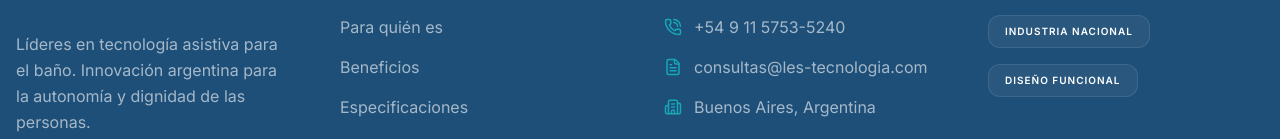
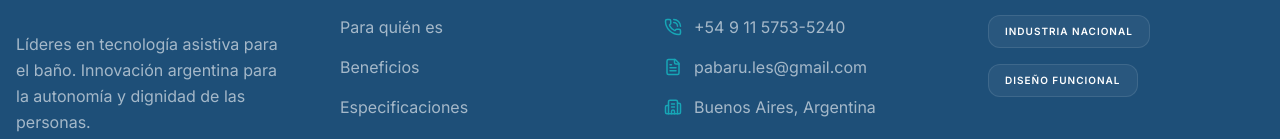
Before and after one commit to GabiiCata/les-lp-2, a React (Vite) app: page / in a window 1280 px wide. Shown: the part 8856-8995 px from the top of the page. Built offline with nearby package versions, Linux system fonts and the light colour scheme.

Commit message:
fix: update footer contact email

```diff
--- a/src/App.tsx
+++ b/src/App.tsx
@@ -712,7 +712,7 @@ const Footer = () => {
               <PhoneCall size={18} className="text-les-accent" />
               <a href="https://wa.me/5491157535240" target="_blank" rel="noopener noreferrer" className="hover:text-white transition-colors">+54 9 11 5753-5240</a>
             </li>
-            <li className="flex items-center gap-3"><FileText size={18} className="text-les-accent" /> consultas@les-tecnologia.com</li>
+            <li className="flex items-center gap-3"><FileText size={18} className="text-les-accent" /> pabaru.les@gmail.com</li>
             <li className="flex items-center gap-3"><Building2 size={18} className="text-les-accent" /> Buenos Aires, Argentina</li>
           </ul>
         </div>
```
